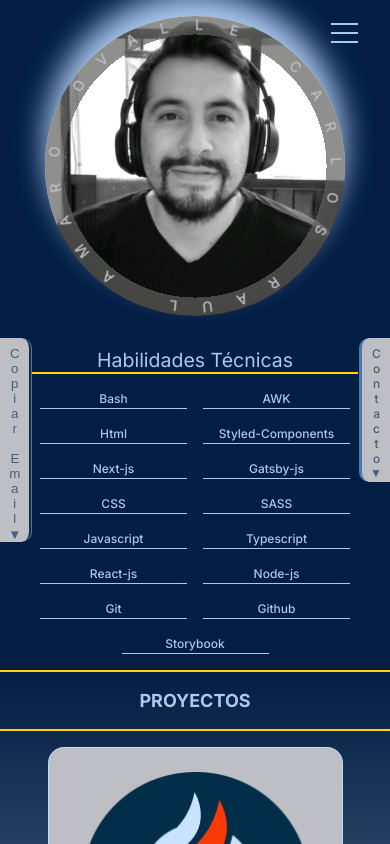
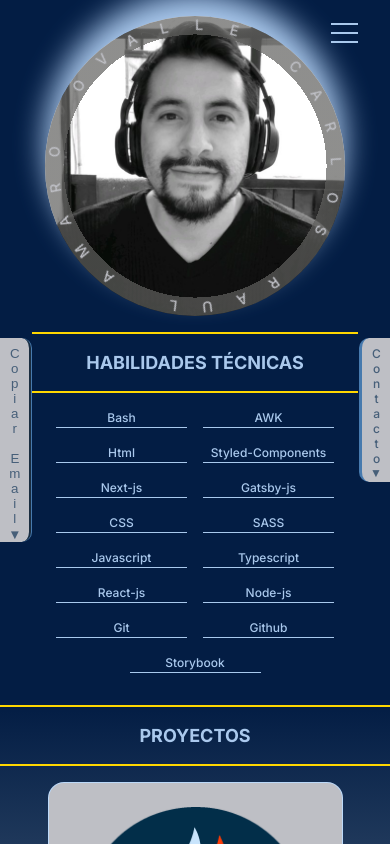
Before and after one commit to includeovalle/portafolio_2023, a Next.js app: page / in a window 390 px wide. Shown: the top 844 px of the page. Built offline with nearby package versions, Linux system fonts and the light colour scheme.

Commit message:
update mobile menu orientation

```diff
--- a/app/components/Designs/header/index.tsx
+++ b/app/components/Designs/header/index.tsx
@@ -1,6 +1,7 @@
 "use client"
 import React from "react";
-import { Header, OnHoverButton, Hamburger, Portrait, Ul, Htag } from '@/app/components/';
+import { Header, OnHoverButton, Hamburger, Portrait, Ul } from '@/app/components/';
+import {Title} from '@/app/components/Designs';
 import { useBgColor } from '@/app/utils/context';
 
 const Index = () => {
@@ -21,7 +22,7 @@ const Index = () => {
     <Header className={bgColor} >
       <Portrait className={bgColor} text={text} />
       <div>
-        <Htag className={bgColor} type={1}>Habilidades T&#233;cnicas</Htag>
+        <Title className="subtitle" type={1}>Habilidades T&#233;cnicas</Title>
         <Ul className={bgColor} lis={skills}/>
       </div>
 
@@ -33,11 +34,9 @@ const Index = () => {
 
       <Hamburger >
         <div>
-          <main>
           <OnHoverButton onClick={() => handleClick('blue')} onHover={() => handleClick('blue')} className={"blue"}/>
           <OnHoverButton onClick={() => handleClick('orange')} onHover={()=> handleClick('orange')} className="orange"/>
           <OnHoverButton onClick={() => handleClick('purple')} onHover={()=> handleClick('purple')} className='purple'/>
-          </main>
         </div>
       </Hamburger>
     </Header>
--- a/app/components/ul_component/index.module.scss
+++ b/app/components/ul_component/index.module.scss
@@ -80,6 +80,7 @@
   @include flex.row(center, center);
   gap: 1rem;
   flex-wrap: wrap;
+  padding: 1rem;
   @media(width > 768px){
   }
   li{
```
